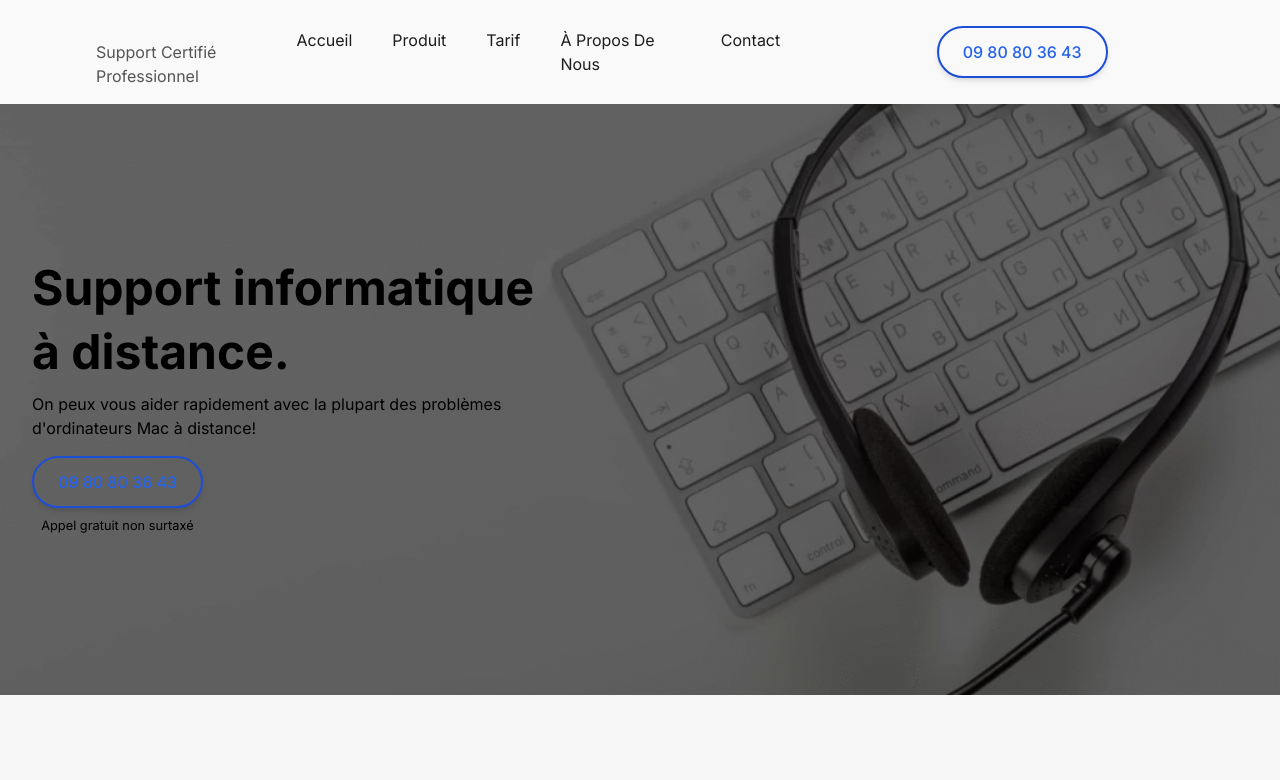
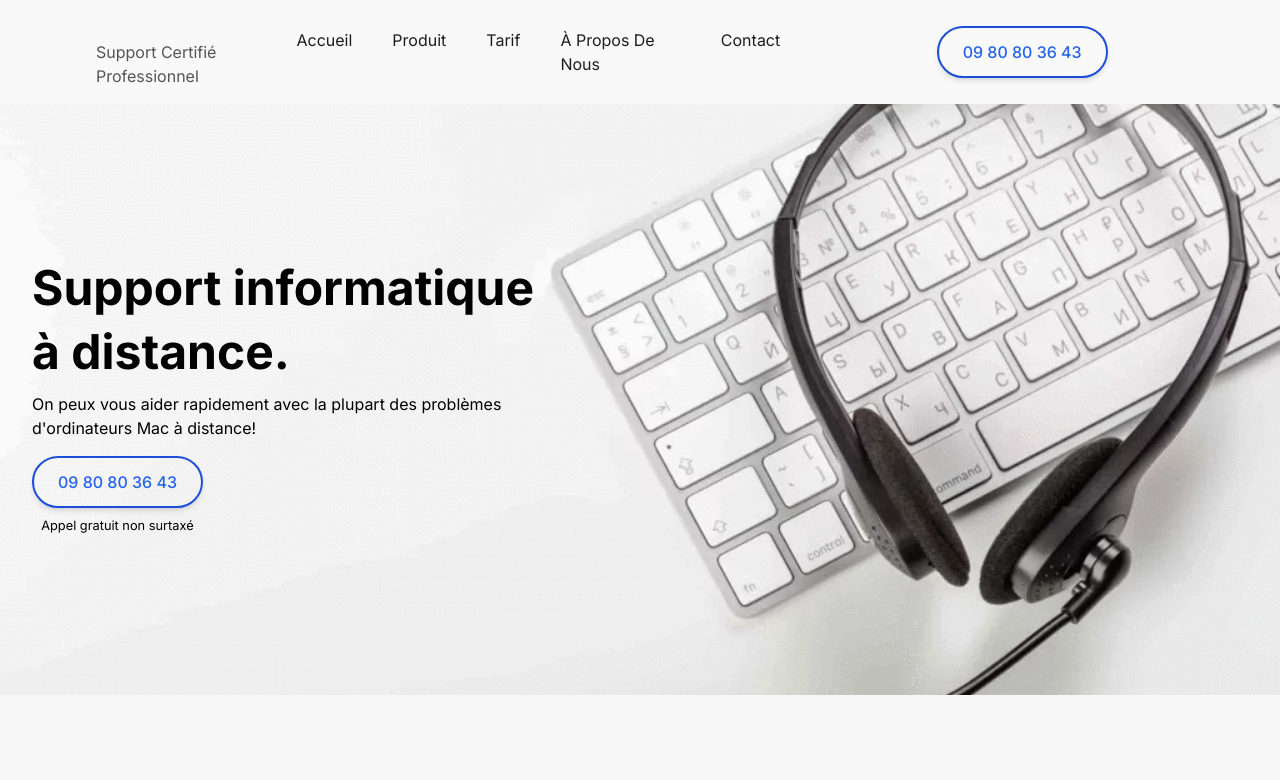
Before and after one commit to hamzabenarfa/macos-service, a Next.js app: page / in a window 1280 px wide. Shown: the top 780 px of the page. Built offline with nearby package versions, Linux system fonts and the light colour scheme.

Commit message:
removed bg layer from landing

```diff
--- a/src/app/components/Landing.tsx
+++ b/src/app/components/Landing.tsx
@@ -7,7 +7,6 @@
 
   return (
     <section className="flex  bg-gray-800 bg-[url('/bg.gif')] bg-cover bg-center text-white text-center py-40 relative">
-      <div className="absolute inset-0 bg-black bg-opacity-60"></div>
       <div className="relative pl-8 z-10 flex flex-col items-start justify-start gap-4 ">
         <h1 className=" text-2xl md:text-5xl lg:text-6xl xl:text-5xl font-bold text-black">
           Support informatique
```
